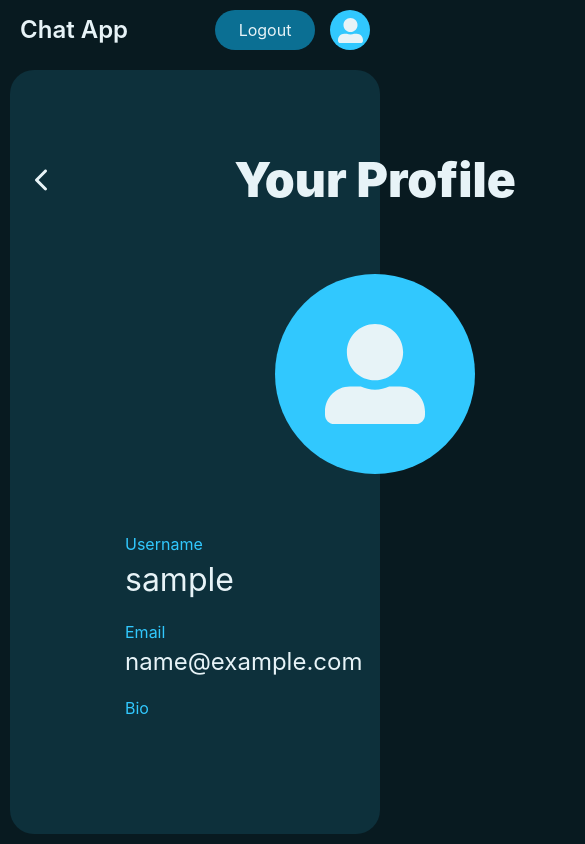
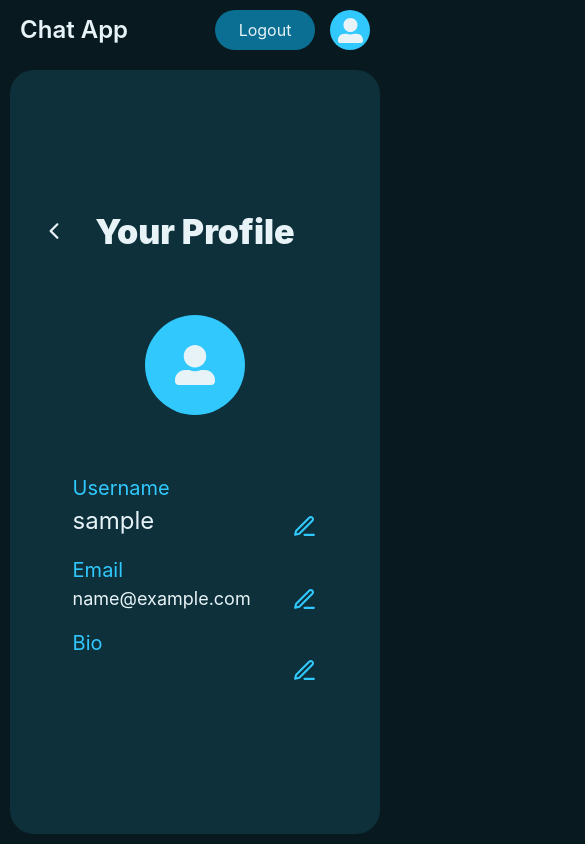
Before and after one commit to Tawheed-tariq/chat-app, a React (Vite) app in the folder frontend/: page /profile in a window 390 px wide. Shown: the top 844 px of the page, 585 px wide, since content can reach past the window. Built offline with nearby package versions, Linux system fonts and the light colour scheme; sample sign-in values are in the browser's storage.

Commit message:
responsive

```diff
--- a/frontend/src/pages/user-profile/Profile.jsx
+++ b/frontend/src/pages/user-profile/Profile.jsx
@@ -30,16 +30,34 @@ export default function Profile(){
             >
                 <Container minheight={'calc(100vh - 100px)'} >
                     <VStack
-                        width={'700px'}
+                        width={{
+                            base: '90%',
+                            sm: '90%',
+                            md: '700px'
+                        }}
+                        alignSelf={'center'}
                     >
                         <HStack
                             width={'100%'}
                             justifyContent={'center'}
                             position={'relative'}
                         >
-                                <Icon onClick={() => {navigate('/')}} fontSize={'32px'} position={'absolute'} left={'0'} cursor={'pointer'} as={IoIosArrowBack}/>
+                                <Icon
+                                    onClick={() => {navigate('/')}}
+                                    fontSize={{
+                                        base: '24px',
+                                        md: '34px'
+                                    }}
+                                    position={'absolute'}
+                                    left={'0'}
+                                    cursor={'pointer'}
+                                    as={IoIosArrowBack}
+                                />
                             <Text
-                                fontSize={'48px'}
+                                fontSize={{
+                                    base: '34px',
+                                    md: '48px'
+                                }}
                                 fontWeight={'900'}
                             >
                                 Your Profile
--- a/frontend/src/pages/user-profile/components/About.jsx
+++ b/frontend/src/pages/user-profile/components/About.jsx
@@ -24,9 +24,20 @@ const Info = ({header, headerInfo, fontSize, handleSubmit, setValue}) => {
 
     return(
         <Box
-            width={'500px'}
+            width={{
+                base: '100%',
+                md: '500px'
+            }}
         >
-            <Text color={'primary'}>{header}</Text>
+            <Text
+                color={'primary'}
+                fontSize={{
+                    base: '20px',
+                    md: 'auto'
+                }}
+            >
+                {header}
+            </Text>
             <HStack
                 width={'100%'}
                 justifyContent={'space-between'}
@@ -47,7 +58,7 @@ const Info = ({header, headerInfo, fontSize, handleSubmit, setValue}) => {
 
                 {
                 isEditing ?
-                    <HStack ml={'10px'} alignSelf={'flex-end'} size='sm'>
+                    <HStack ml={'10px'} alignSelf={'flex-end'}>
                         <Icon onClick={submit} cursor={'pointer'} textColor={'primary'} as={IoMdCheckmark}  />
                         <Icon onClick={() => {setIsEditing(prev =>  (prev = !prev))}} cursor={'pointer'}  textColor={'primary'} as={IoMdClose}  />
                     </HStack>
@@ -120,26 +131,35 @@ export default function About(){
     }
 
     return (
-        <VStack spacing={'4'}>
+        <VStack width={'80%'} spacing={'4'}>
             <Info
                 header="Username"
                 setValue={handleChange}
                 handleSubmit={handleSubmit}
                 headerInfo={details.username}
-                fontSize={'32px'}
+                fontSize={{
+                    base: '24px',
+                    md: '34px'
+                }}
             />
             <Info
                 header={'Email'}
                 setValue={handleChange}
                 handleSubmit={handleSubmit}
                 headerInfo={details.email}
-                fontSize={'24px'}
+                fontSize={{
+                    base: '18px',
+                    md: '24px'
+                }}
             />
             <Info
                 header={'Bio'}
                 handleSubmit={handleSubmit}
                 headerInfo={details.bio}
-                fontSize={'18px'}
+                fontSize={{
+                    base: '14px',
+                    md: '18px'
+                }}
             />
             <ToastContainer/>
         </VStack>
--- a/frontend/src/pages/user-profile/components/ProfilePic.jsx
+++ b/frontend/src/pages/user-profile/components/ProfilePic.jsx
@@ -5,15 +5,35 @@ export default function ProfilePic(){
     return (
             <Stack
                 my={'50px'}
-                width={'200px'}
+                width={{
+                    base: '100px',
+                    sm: '150px',
+                    md: '200px'
+                }}
                 alignSelf={'center'}
-                height={'200px'}
+                height={{
+                    base: '100px',
+                    sm: '150px',
+                    md: '200px'
+                }}
                 borderRadius={'50%'}
                 bg={'primary'}
                 justifyContent={'center'}
                 alignItems={'center'}
             >
-                <Icon width={'100px'} height={'100px'} as={FaUserAlt}/>
+                <Icon
+                    width={{
+                        base: '40px',
+                        sm: '50px',
+                        md: '100px'
+                    }}
+                    height={{
+                        base: '60px',
+                        sm: '80px',
+                        md: '100px'
+                    }}
+                    as={FaUserAlt}
+                />
             </Stack>
     )
 }
```
Also changed, not shown: 1 other file (tests, documents, lock files or other folders).
